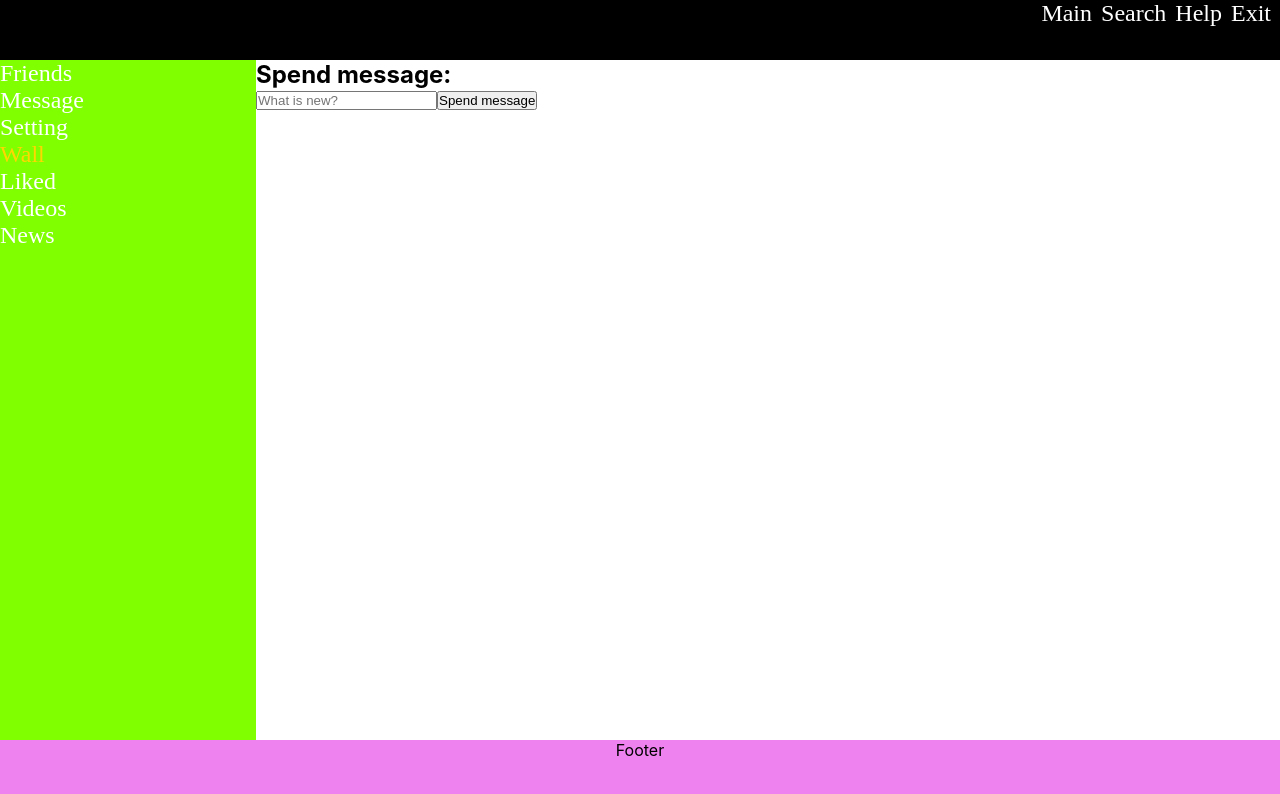
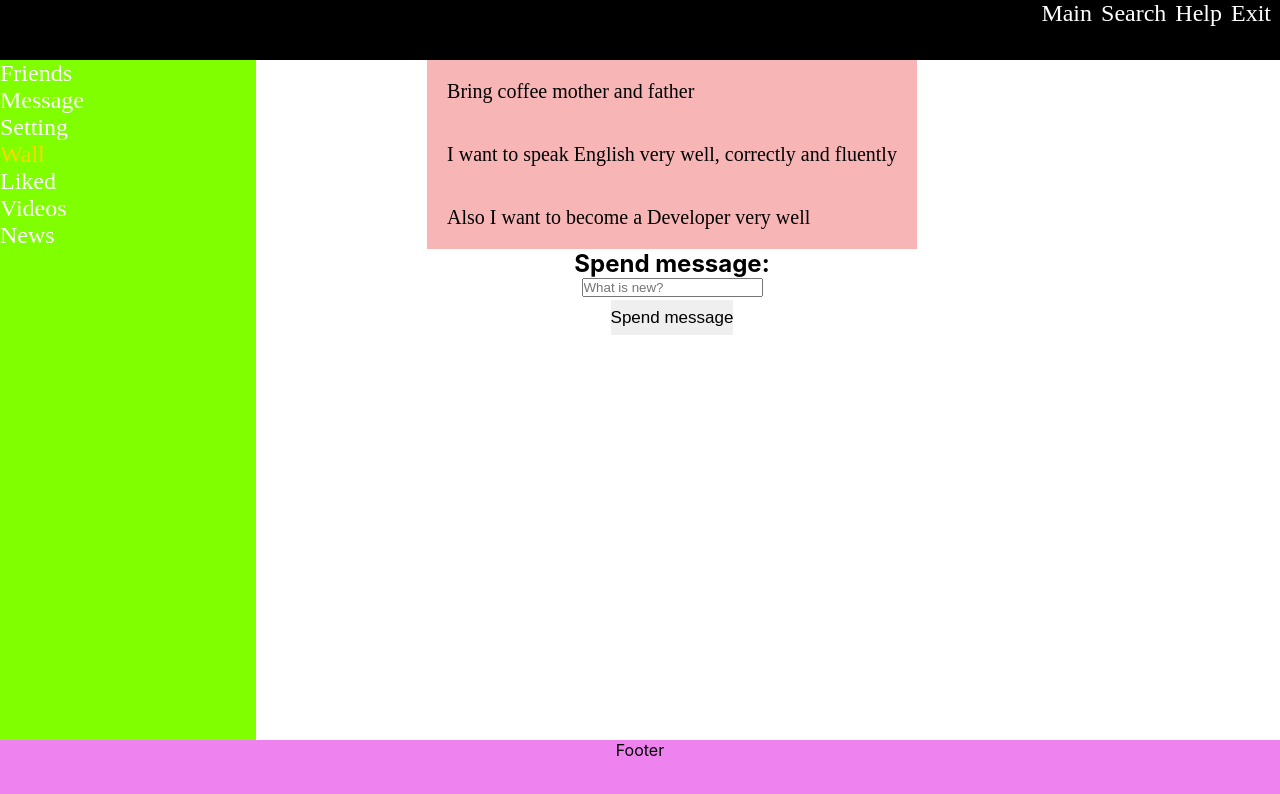
Before and after one commit to kayarmolenka/react-way, a React (Create React App) app: page /wall in a window 1280 px wide. Shown: the top 794 px of the page. Built offline with nearby package versions, Linux system fonts and the light colour scheme.

Commit message:
threw the props and create react ref

```diff
--- a/public/index.html
+++ b/public/index.html
@@ -3,7 +3,7 @@
   <head>
     <meta charset="utf-8" />
     <meta name="viewport" content="width=device-width, initial-scale=1" />
-    <title>React App</title>
+    <title>Dremka</title>
   </head>
   <body>
     <div id="root"></div>
--- a/src/components/App/App.css
+++ b/src/components/App/App.css
@@ -81,3 +81,28 @@ a:hover {
     margin-left: 10px;
     margin-top: 9px;
 }
+
+.app-list-item {
+    list-style-type: none;
+}
+
+#all-posts {
+    display: flex;
+    flex-direction: column;
+    align-items: center;
+}
+
+#all-posts button {
+    height: 35px;
+    margin: 3px;
+    font-size: 17px;
+    border: none;
+    cursor: pointer;
+}
+
+.list-item {
+    font-family: cursive;
+    font-size: 1.25rem;
+    padding: 20px;
+    background: rgb(247, 181, 181);
+}
--- a/src/components/App/App.js
+++ b/src/components/App/App.js
@@ -4,8 +4,11 @@ import Header from '../Header/Header';
 import Nav from '../Nav/Nav';
 import Footer from '../Footer/Footer';
 import Content from '../Content/Content';
+import {addPost} from '../state';
 
 import './App.css';
+
+addPost('Also I want to become a Developer very well')
 
 function App(props) {
 	return (
--- a/src/components/Content/Content.jsx
+++ b/src/components/Content/Content.jsx
@@ -7,14 +7,13 @@ import Main from '../Main/Main';
 import Wall from '../Wall/Wall';
 
 function Content(props) {
-
 	return(
 		<React.Fragment>
 			<Route path="/friends" render={() => <Friends persons={props.state.persons}/>} />
 			<Route path="/message" render={() => <Message dialogs={props.state.dialogs}/>} />
+			<Route path="/wall" render={() => <Wall posts={props.state.posts}/>} />
 			<Route path="/setting" component={Setting} />
 			<Route path="/main" component={Main} />
-			<Route path="/wall" component={Wall} />
 		</React.Fragment>
 
 	)
--- a/src/components/Wall/Wall.jsx
+++ b/src/components/Wall/Wall.jsx
@@ -1,15 +1,21 @@
 import React from "react";
 
-function Wall() {
-
+function Wall({posts}) {
 	const newPostElement = React.createRef();
-
 	const addPost = () => {
 		const text = newPostElement.current.value;
 		alert(text);
 	}
+
+	const elements = posts.map(({id, message}) => {
+		return <li className='list-item' key={id}>{message}</li>
+	})
+
 	return(
-		<article>
+		<article id='all-posts'>
+			<ul className='app-list-item'>
+				{elements}
+			</ul>
 			<h2>Spend message:</h2>
 			<input
 				ref={newPostElement}
--- a/src/components/state.js
+++ b/src/components/state.js
@@ -10,6 +10,19 @@ const state = {
 	dialogs: [
 		{id: 1, message: `What's your name?`, avatar: '/img/nastya.jpg'}
 	],
+	posts: [
+		{id: 1, message: 'Bring coffee mother and father', likesCount: 3},
+		{id: 2, message: 'I want to speak English very well, correctly and fluently', likesCount: 3},
+	],
+}
+
+export const addPost = (postMessage) => {
+	const newPost = {
+		id: 3,
+		message: postMessage,
+		likesCount: 0
+	};
+	state.posts.push(newPost)
 }
 
 export default state;
```
Also changed, not shown: src/index.js (+4 -4 lines).
